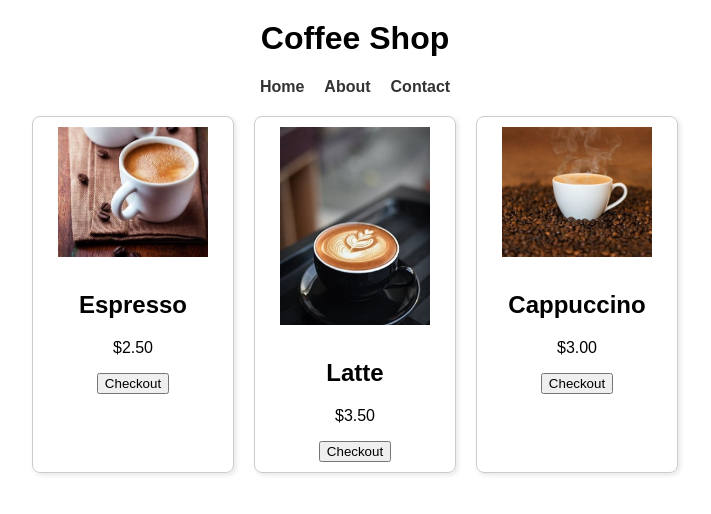
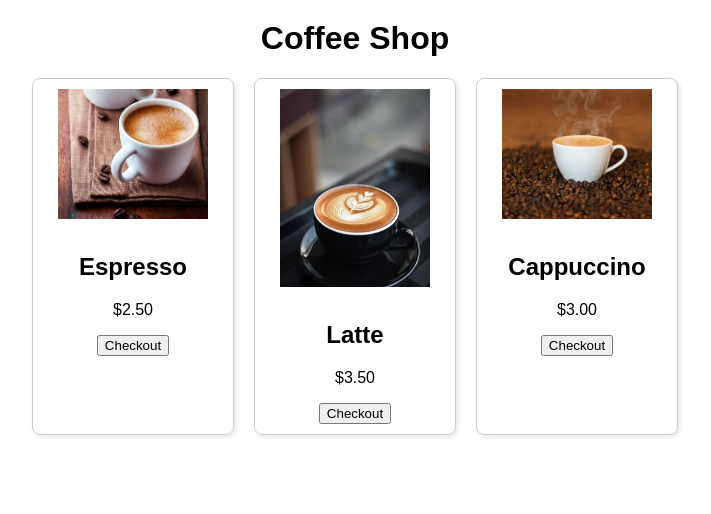
Before and after one commit to AungSanNCI/coffee-shop2, a React (Create React App) app: page / in a window 1280 px wide. Shown: the top 514 px of the page, without its empty margins (285-996 px from the left). Built offline with nearby package versions, Linux system fonts and the light colour scheme.

Commit message:
Update App.js
rollback

```diff
--- a/src/App.js
+++ b/src/App.js
@@ -1,22 +1,10 @@
 import React from "react";
-import { BrowserRouter as Router, Routes, Route, Link } from "react-router-dom";
+import "./App.css";
 import coffee1 from "./images/coffee1.jpg";
 import coffee2 from "./images/coffee2.jpg";
 import coffee3 from "./images/coffee3.jpg";
-import "./App.css";
 
-// About Page
-function About() {
-  return <h2>About Our Coffee Shop</h2>;
-}
-
-// Contact Page
-function Contact() {
-  return <h2>Contact Us</h2>;
-}
-
-// Home Page (Products)
-function Home() {
+function App() {
   const products = [
     { id: 1, name: "Espresso", price: 2.5, img: coffee1 },
     { id: 2, name: "Latte", price: 3.5, img: coffee2 },
@@ -24,6 +12,8 @@ function Home() {
   ];
 
   return (
+    <div className="App">
+      <h1>Coffee Shop</h1>
       <div className="products">
         {products.map((p) => (
           <div key={p.id} className="product-card">
@@ -34,33 +24,7 @@ function Home() {
           </div>
         ))}
       </div>
-  );
-}
-
-// Main App
-function App() {
-  return (
-    <Router>
-      <div className="App">
-        <h1>Coffee Shop</h1>
-
-        {/* Navigation Menu */}
-        <nav className="menu">
-          <ul>
-            <li><Link to="/">Home</Link></li>
-            <li><Link to="/about">About</Link></li>
-            <li><Link to="/contact">Contact</Link></li>
-          </ul>
-        </nav>
-
-        {/* Routes */}
-        <Routes>
-          <Route path="/" element={<Home />} />
-          <Route path="/about" element={<About />} />
-          <Route path="/contact" element={<Contact />} />
-        </Routes>
     </div>
-    </Router>
   );
 }
 
```
Lines whose indentation alone changed are shown as unchanged.
